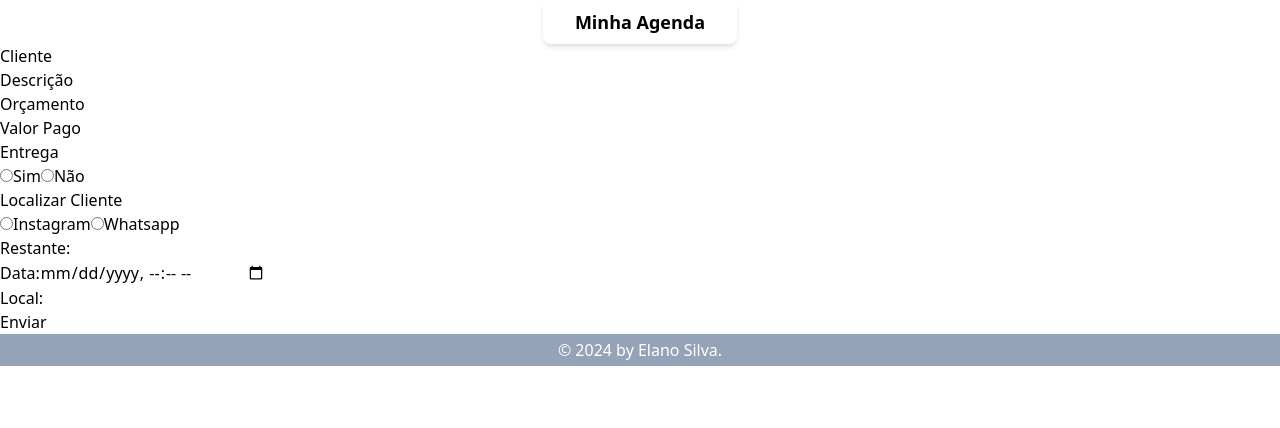
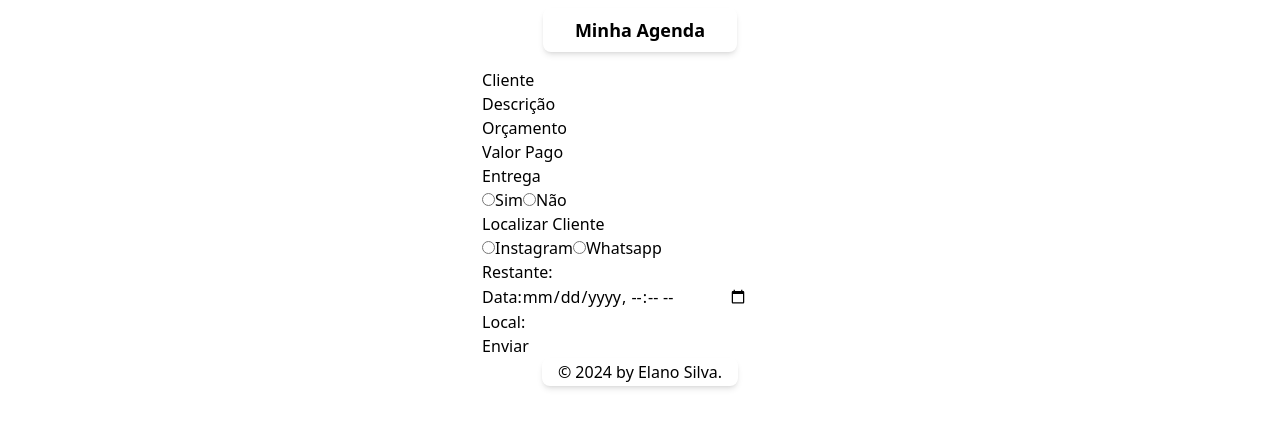
Before and after one commit to ElanoSilva88/Agenda-Next.JS, a Next.js app: page / in a window 1280 px wide. Shown: the top 428 px of the page. Built offline with nearby package versions, Linux system fonts and the light colour scheme.

Commit message:
Modificando algums estilos

```diff
--- a/src/pages/index.jsx
+++ b/src/pages/index.jsx
@@ -3,12 +3,12 @@ import PedidosForm from "../component/PedidosForm";
 
 export default function Home() {
   return (
-    <div className="flex justify-center flex-col">
-      <h1 className="text-lg text-center mx-auto font-bold py-2 px-8 bg-transparent text-black rounded-lg shadow-md inline-block">
+    <div className="flex justify-center items-center flex-col">
+      <h1 className="text-lg text-center mx-auto font-bold py-2 px-8 bg-transparent text-black rounded-lg shadow-md inline-block mt-2 mb-4">
         Minha Agenda
       </h1>
       <PedidosForm />
-      <footer className="bg-slate-400 text-white text-center py-1">
+      <footer className="rounded-lg bg-transparent text-black text-center px-4 py-[2px] shadow-md inline-block">
         <p>© 2024 by Elano Silva.</p>
       </footer>
     </div>
```
Also changed, not shown: src/api/agenda.js (+13 -6 lines).
